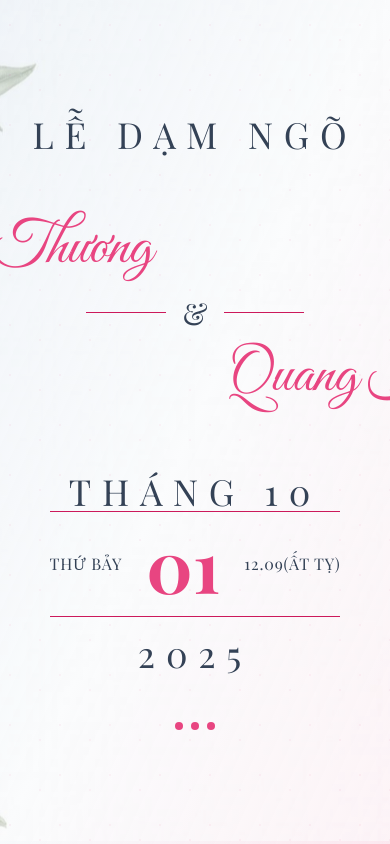
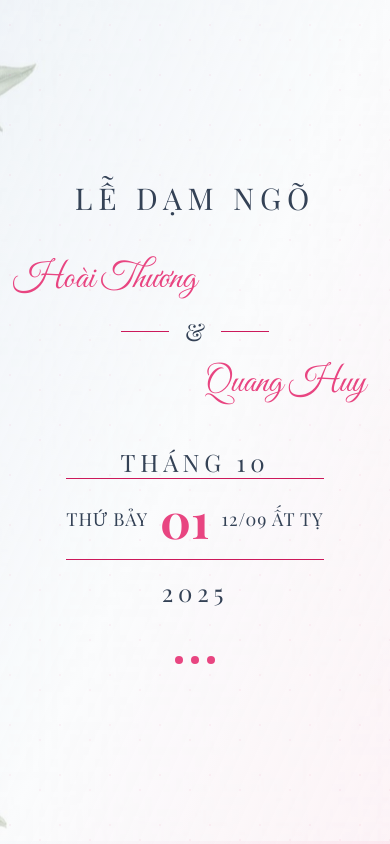
Before and after one commit to huyzblm98/wedding-huy-thuong, a React (Vite) app: page / in a window 390 px wide. Built offline with nearby package versions, Linux system fonts and the light colour scheme; the HTML template or start-up script is replaced by a standard one.

Commit message:
Fix: Ensure text visibility across all screen sizes

```diff
--- a/src/components/WeddingHero.tsx
+++ b/src/components/WeddingHero.tsx
@@ -45,29 +45,29 @@ const WeddingHero = () => {
 
       {/* Main Content */}
       <div className={`relative z-10 text-center px-6 transition-all duration-1000 ${isVisible ? 'opacity-100 translate-y-0' : 'opacity-0 translate-y-10'}`}>
-        <h2 className="font-playfair text-4xl md:text-6xl lg:text-7xl tracking-[0.3em] text-wedding-text mb-12 animate-fade-in">
+        <h2 className="font-playfair text-3xl sm:text-4xl md:text-5xl lg:text-6xl xl:text-7xl tracking-[0.2em] sm:tracking-[0.3em] text-wedding-text mb-8 sm:mb-12 animate-fade-in px-4">
           LỄ DẠM NGÕ
         </h2>
 
-        <div className="mb-6 animate-fade-in max-w-4xl mx-auto" style={{ marginTop: '20%', animationDelay: '0.3s' }}>
-          <h1 className="font-script text-6xl md:text-8xl lg:text-9xl text-wedding-rose mb-2" style={{ marginLeft: '-120%' }}>
+        <div className="mb-6 animate-fade-in max-w-4xl mx-auto px-4" style={{ marginTop: '15%', animationDelay: '0.3s' }}>
+          <h1 className="font-script text-4xl sm:text-6xl md:text-7xl lg:text-8xl text-wedding-rose mb-2 translate-x-[-35%] sm:translate-x-[-45%] md:translate-x-[-50%]">
             Hoài Thương
           </h1>
           <div className="flex items-center justify-center gap-4 my-4">
-            <div className="h-px w-20 bg-wedding-accent"></div>
-            <span className="font-playfair text-3xl md:text-4xl text-wedding-text">&</span>
-            <div className="h-px w-20 bg-wedding-accent"></div>
+            <div className="h-px w-12 sm:w-20 bg-wedding-accent"></div>
+            <span className="font-playfair text-2xl sm:text-3xl md:text-4xl text-wedding-text">&</span>
+            <div className="h-px w-12 sm:w-20 bg-wedding-accent"></div>
           </div>
-          <h1 className="font-script text-6xl md:text-8xl lg:text-9xl text-wedding-rose whitespace-nowrap" style={{ marginLeft: '60%' }}>
+          <h1 className="font-script text-4xl sm:text-6xl md:text-7xl lg:text-8xl text-wedding-rose translate-x-[35%] sm:translate-x-[45%] md:translate-x-[50%]">
             Quang Huy
           </h1>
         </div>
 
 
-<div className="animate-fade-in" style={{ marginTop: '20%', animationDelay: '0.6s' }}>
+<div className="animate-fade-in px-4" style={{ marginTop: '15%', animationDelay: '0.6s' }}>
   <div className="inline-block">
     {/* THÁNG 10 centered */}
-    <p className="font-playfair text-4xl md:text-5xl tracking-[0.3em] text-wedding-text text-center">
+    <p className="font-playfair text-2xl sm:text-3xl md:text-4xl lg:text-5xl tracking-[0.2em] sm:tracking-[0.3em] text-wedding-text text-center">
       THÁNG 10
     </p>
 
@@ -77,18 +77,18 @@ const WeddingHero = () => {
       <div className="h-px bg-wedding-accent mb-8"></div>
 
       {/* THỨ BẢY, 01, 12.09(ẤT TỴ) centered between lines */}
-      <div className="flex items-center justify-center gap-6 md:gap-12 -mt-4 mb-4">
+      <div className="flex items-center justify-center gap-3 sm:gap-6 md:gap-12 -mt-4 mb-4">
         <div className="text-center">
-         <p className="font-playfair text-3g md:text-4xl text-wedding-text tracking-wider">
+         <p className="font-playfair text-lg sm:text-2xl md:text-3xl lg:text-4xl text-wedding-text tracking-wider">
             THỨ BẢY
           </p>
         </div>
-        <p className="font-playfair text-7xl md:text-8xl font-bold text-wedding-rose leading-none">
+        <p className="font-playfair text-5xl sm:text-6xl md:text-7xl lg:text-8xl font-bold text-wedding-rose leading-none">
           01
         </p>
         <div className="text-center">
-          <p className="font-playfair text-3g md:text-4xl text-wedding-text tracking-wider">
-            12.09(ẤT TỴ)
+          <p className="font-playfair text-lg sm:text-2xl md:text-3xl lg:text-4xl text-wedding-text tracking-wider">
+            12/09 ẤT TỴ
           </p>
         </div>
       </div>
@@ -98,7 +98,7 @@ const WeddingHero = () => {
     </div>
 
     {/* 2025 below */}
-    <p className="font-playfair text-4xl md:text-5xl tracking-[0.3em] text-wedding-text text-center">
+    <p className="font-playfair text-2xl sm:text-3xl md:text-4xl lg:text-5xl tracking-[0.2em] sm:tracking-[0.3em] text-wedding-text text-center">
       2025
     </p>
   </div>
```
